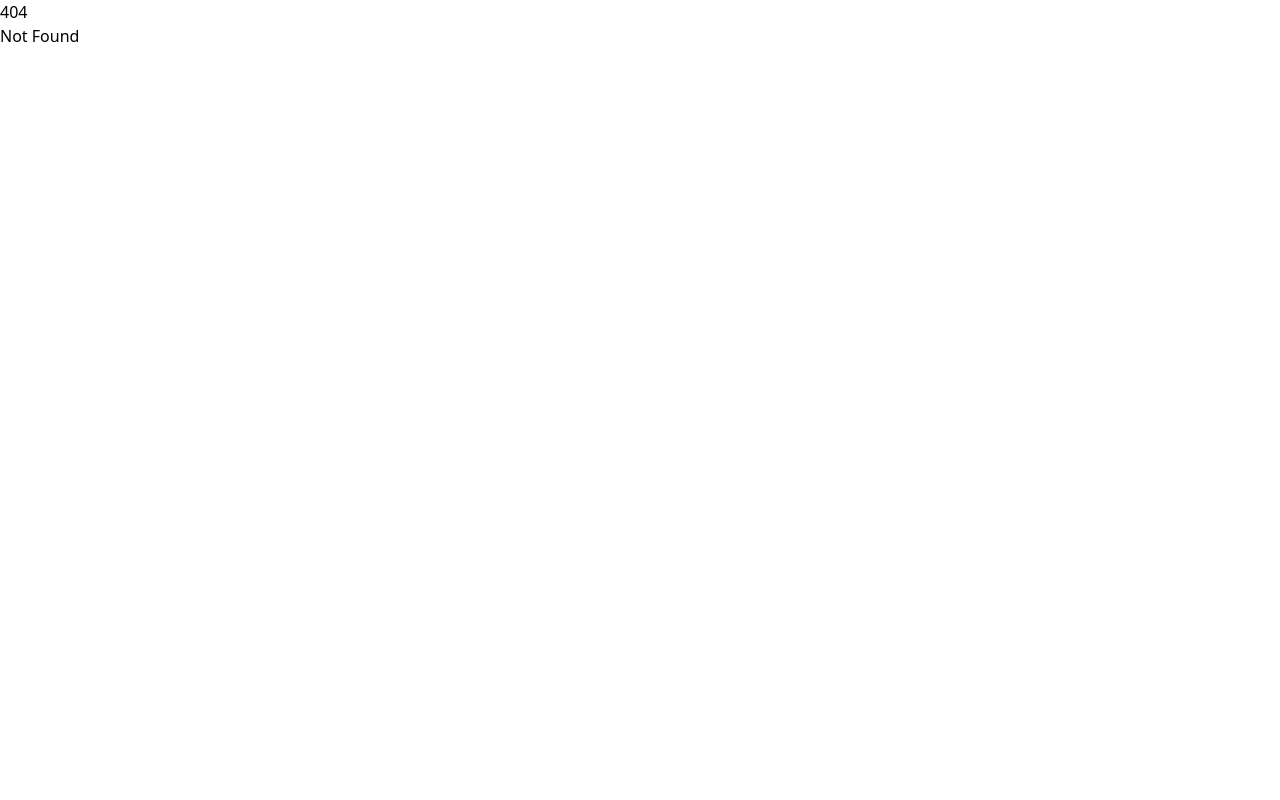
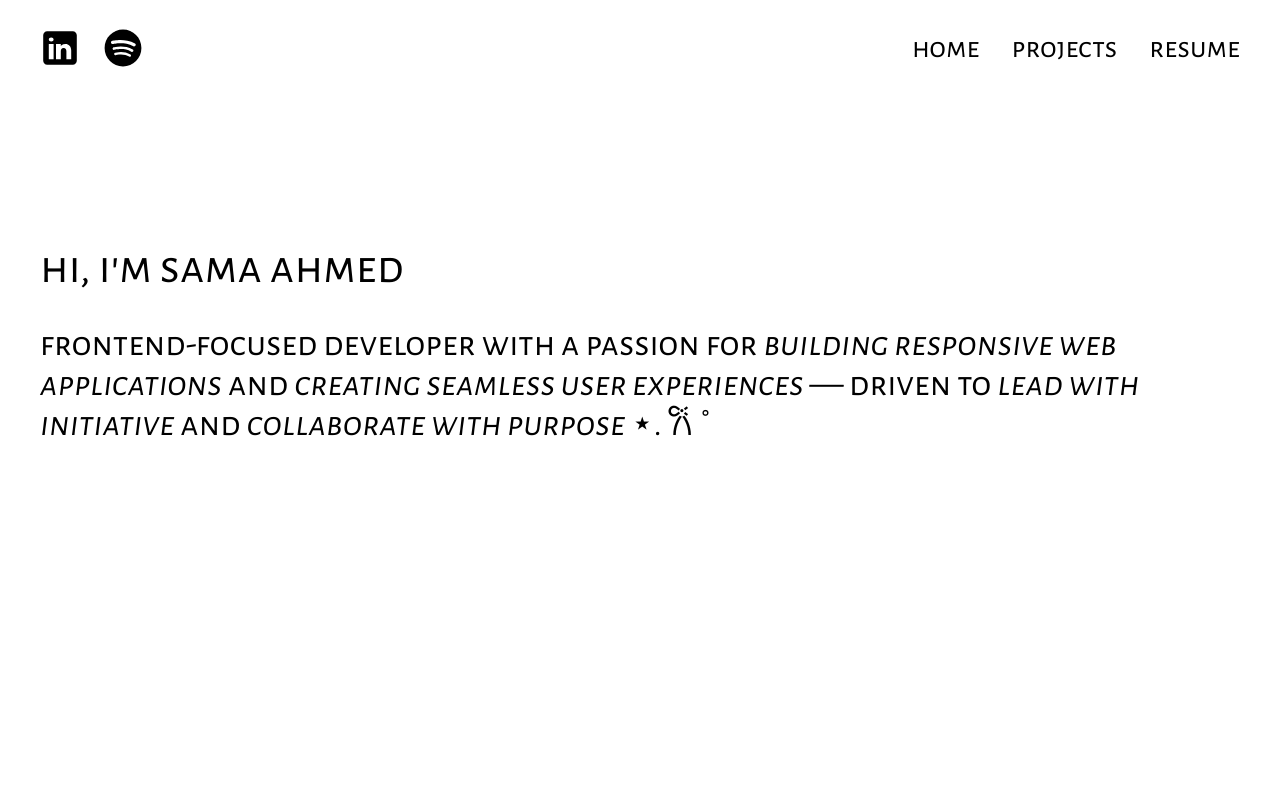
Before and after one commit to 26samaahmed/portfolio, a SvelteKit app: page /technical-portfolio in a window 1280 px wide. Before the commit this address had no page. Shown: the top 800 px of the page. Built offline with nearby package versions, Linux system fonts and the light colour scheme.

Commit message:
change hover transition + icon

```diff
--- a/src/components/DesignNavBar.svelte
+++ b/src/components/DesignNavBar.svelte
@@ -69,17 +69,35 @@
           <a
             href={button.link}
             on:click|preventDefault={scrollIntoView}
-            class="border-b-2 border-transparent hover:border-current transition duration-300 ease-in-out text:lg sm:text-3xl"
-            >{button.name}</a
+            class="buttons text:lg sm:text-3xl">{button.name}</a
           >
         {:else}
-          <a
-            href={button.link}
-            class="border-b-2 border-transparent hover:border-current transition duration-300 ease-in-out text:lg sm:text-3xl"
-            >{button.name}</a
-          >
+          <a href={button.link} class="buttons text:lg sm:text-3xl">{button.name}</a>
         {/if}
       {/each}
     </div>
   </nav>
 </main>
+
+<style>
+  .buttons {
+    display: inline-block;
+    position: relative;
+  }
+  .buttons::after {
+    content: "";
+    position: absolute;
+    width: 100%;
+    transform: scaleX(0);
+    height: 2px;
+    bottom: 0;
+    left: 0;
+    background-color: white;
+    transform-origin: bottom right;
+    transition: transform 0.25s ease-out;
+  }
+  .buttons:hover::after {
+    transform: scaleX(1);
+    transform-origin: bottom left;
+  }
+</style>
--- a/src/components/NavBar.svelte
+++ b/src/components/NavBar.svelte
@@ -66,13 +66,10 @@
           <a
             href={button.link}
             on:click|preventDefault={scrollIntoView}
-            class="border-b-2 border-transparent hover:border-current transition duration-300 ease-in-out text:lg sm:text-3xl text-center"
-            >{button.name}</a
+            class="buttons text:lg sm:text-3xl">{button.name}</a
           >
         {:else}
-          <a
-            href={button.link}
-            class="border-b-2 border-transparent hover:border-current transition duration-300 ease-in-out text:lg sm:text-3xl"
+          <a href={button.link} class="buttons text:lg sm:text-3xl"
             >{button.name}</a
           >
         {/if}
@@ -80,3 +77,26 @@
     </div>
   </nav>
 </main>
+
+<style>
+  .buttons {
+    display: inline-block;
+    position: relative;
+  }
+  .buttons::after {
+    content: "";
+    position: absolute;
+    width: 100%;
+    transform: scaleX(0);
+    height: 2px;
+    bottom: 0;
+    left: 0;
+    background-color: black;
+    transform-origin: bottom right;
+    transition: transform 0.25s ease-out;
+  }
+  .buttons:hover::after {
+    transform: scaleX(1);
+    transform-origin: bottom left;
+  }
+</style>
--- a/src/routes/+page.svelte
+++ b/src/routes/+page.svelte
@@ -4,10 +4,10 @@
 
 <svelte:head>
   <title>Sama Ahmed's Portfolio</title>
-  <meta name="description" content="sama ahmed's personal website, 2024" />
+  <meta name="description" content="Sama Ahmed's Portfolio, 2025" />
   <meta
     name="keywords"
-    content="sama ahmed, computer science, cal state fullerton"
+    content="Sama Ahmed, Computer Science, Cal State Fullerton"
   />
   <meta name="author" content="sama ahmed" />
   <meta name="viewport" content="width=device-width, initial-scale=1.0" />
@@ -56,9 +56,7 @@
           />
         </svg>
         <h3 class="text-black text-md sm:text-xl">
-          <a
-            href="/coding-portfolio"
-            class="border-b-2 border-transparent hover:border-current transition duration-300 ease-in-out"
+          <a href="/technical-portfolio" class="redirect-technical"
             >view technical portfolio</a
           >
         </h3>
@@ -72,9 +70,7 @@
 
       <div class="flex flex-row items-center space-x-3 mt-3">
         <h3 class="text-white text-md sm:text-xl">
-          <a
-            href="/design-portfolio"
-            class="border-b-2 border-transparent hover:border-current transition duration-300 ease-in-out"
+          <a href="/design-portfolio" class="redirect-design"
             >view design portfolio</a
           >
         </h3>
@@ -127,4 +123,34 @@
     background-color: black;
     color: white;
   }
+
+  .redirect-design,
+  .redirect-technical {
+    display: inline-block;
+    position: relative;
+  }
+
+  .redirect-design::after,
+  .redirect-technical::after {
+    content: "";
+    position: absolute;
+    width: 100%;
+    transform: scaleX(0);
+    height: 2px;
+    bottom: 0;
+    left: 0;
+    background-color: white;
+    transform-origin: bottom right;
+    transition: transform 0.25s ease-out;
+  }
+
+  .redirect-technical::after {
+    background-color: black;
+  }
+
+  .redirect-design:hover::after,
+  .redirect-technical:hover::after {
+    transform: scaleX(1);
+    transform-origin: bottom left;
+  }
 </style>
--- a/src/routes/design-portfolio/+page.svelte
+++ b/src/routes/design-portfolio/+page.svelte
@@ -61,7 +61,7 @@
 </script>
 
 <svelte:head>
-  <title>sama's design portfolio</title>
+  <title>Design Portfolio - Sama Ahmed</title>
   <link rel="preconnect" href="https://fonts.googleapis.com" />
   <link rel="preconnect" href="https://fonts.gstatic.com" crossorigin />
   <link
@@ -142,7 +142,7 @@
     <iframe
       style="border-radius:12px; display:block; margin:auto;"
       class="w-full sm:w-96"
-      src="https://open.spotify.com/embed/track/0wwA0ZXgJTcuIWZrBP6G96?utm_source=generator"
+      src="https://open.spotify.com/embed/track/0xtIp0lgccN85GfGOekS5L?utm_source=generator"
       height="100"
       frameBorder="0"
       allowfullscreen
--- a/src/routes/coding-portfolio/+page.svelte
+++ b/src/routes/technical-portfolio/+page.svelte
@@ -37,28 +37,28 @@
         "spotify api",
       ],
       description:
-        "a website where the current temperature is displayed and songs of the hour are recommended for people to listen to. The lower the temperature, the calmer the music. If the temperature is high, then upbeat music will be recommended",
+        "☆ a website where the current temperature is displayed and songs of the hour are recommended for people to listen to. The lower the temperature, the calmer the music. If the temperature is high, then upbeat music will be recommended",
     },
     {
       name: "concert tracker",
       link: "https://github.com/26samaahmed/concert-tracker",
-      teck_stack: ["SvelteKit", "ticketmaster api"],
+      teck_stack: ["sveltekit", "ticketmaster api"],
       description:
-        "a website where users can search for concerts by city name and month and see the upcoming concerts in that city",
+        "☆ a website where users can search for concerts by city name and month and see the upcoming concerts in that city",
     },
     {
       name: "fullybeyond",
       link: "https://github.com/26samaahmed/fullybeyond",
-      teck_stack: ["svelteKit", "tailwindCSS"],
+      teck_stack: ["sveltekit", "tailwindcss"],
       description:
-        "a website for csuf's first student-led designathon that shows information about the event like the schedule, sponsors, and judges developed with 4 other team members",
+        "☆ a website for csuf's first student-led designathon that shows information about the event like the schedule, sponsors, and judges developed with 4 other team members",
     },
     {
       name: "acmcsuf.com",
       link: "https://github.com/26samaahmed/acmcsuf.com",
-      teck_stack: ["sveltekit", "typeScript"],
+      teck_stack: ["sveltekit", "typescript"],
       description:
-        "a website for the association for computing machinery at california state university, fullerton with 70+ contributers that shows information about the club, events, and resources",
+        "☆ a website for the association for computing machinery at california state university, fullerton with 70+ contributers that shows information about the club, events, and resources",
     },
     {
       name: "playlist exporter",
@@ -66,19 +66,19 @@
       teck_stack: [
         "python",
         "flask",
-        "svelteKit",
-        "tailwindCSS",
-        "spotify API",
-        "youTube API",
+        "sveltekit",
+        "tailwindcss",
+        "spotify api",
+        "youtube api",
       ],
       description:
-        "a website where users can export their spotify playlists to youtube playlists",
+        "☆ a website where users can export their spotify playlists to youtube playlists",
     },
   ];
 </script>
 
 <svelte:head>
-  <title>sama's coding portfolio</title>
+  <title>Technical Portfolio - Sama Ahmed</title>
   <link rel="preconnect" href="https://fonts.googleapis.com" />
   <link rel="preconnect" href="https://fonts.gstatic.com" crossorigin />
   <link
@@ -176,7 +176,7 @@
     <iframe
       style="border-radius:12px; display:block; margin:auto;"
       class="w-full sm:w-96"
-      src="https://open.spotify.com/embed/track/0luIZaA4wYL4ftOvMAn3nU?utm_source=generator"
+      src="https://open.spotify.com/embed/track/54Z2Nr6JA67vqyNAWVYlBD?utm_source=generator"
       height="100"
       frameBorder="0"
       allowfullscreen
```
Also changed, not shown: static/icon.png.
